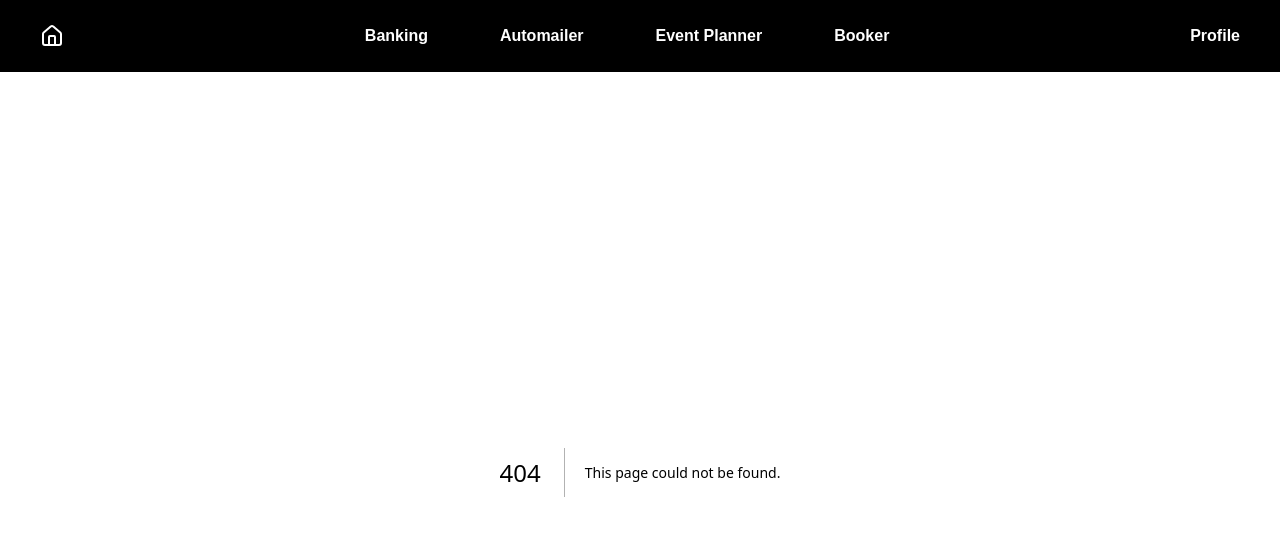
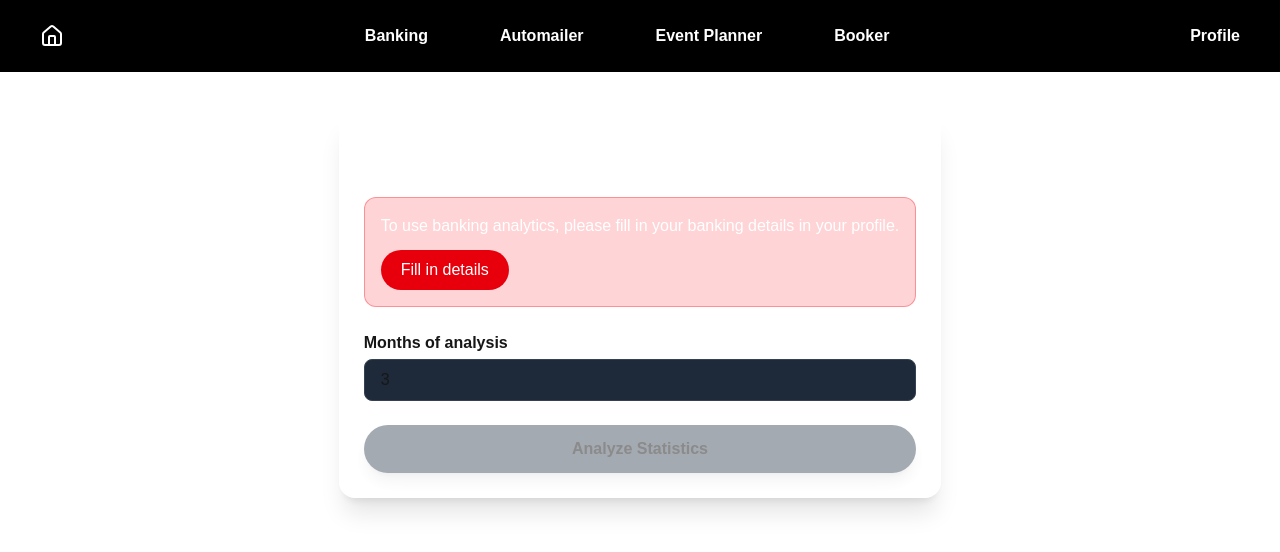
Before and after one commit to George-Lupalenko/LifeFlow, a Next.js app in the folder frontend/: page /banking in a window 1280 px wide. Before the commit this address had no page. Shown: the top 552 px of the page. Built offline with nearby package versions, Linux system fonts and the light colour scheme.

Commit message:
add banking pages

```diff
--- /dev/null
+++ b/frontend/src/app/banking/page.tsx
@@ -0,0 +1,154 @@
+"use client";
+import { useSettings } from "@/context/settings/SettingsContext";
+import Link from "next/link";
+import { useState } from "react";
+import axios from "axios";
+
+export default function BankingPage() {
+    const { settings } = useSettings();
+    const [loading, setLoading] = useState(false);
+    const [months, setMonths] = useState(3);
+
+    const [result, setResult] = useState<any | null>(null);
+    const [modal, setModal] = useState<{ type: "success" | "error"; message: string } | null>(null);
+
+    const hasBankingData =
+        settings?.bankEmail &&
+        settings?.bankPassword &&
+        settings?.bankEmailAppPassword;
+
+    const handleAnalyze = async () => {
+        setLoading(true);
+
+        try {
+            const response = await axios.post(
+                process.env.NEXT_PUBLIC_BANK_ANALYZER || "",
+                {
+                    imapHost: "imap.gmail.com",
+                    username: settings.bankEmail,
+                    password: settings.bankPassword,
+                    appPassword: settings.bankEmailAppPassword,
+                    lastCount: months,
+                }
+            );
+
+            setResult(response.data);
+
+            setModal({
+                type: "success",
+                message: "Banking statistics analyzed successfully!",
+            });
+        } catch (err) {
+            setModal({
+                type: "error",
+                message: "Failed to analyze your statistics.",
+            });
+        }
+
+        setLoading(false);
+    };
+
+    const handleMonthsChange = (value: string) => {
+        const num = Number(value);
+        if (isNaN(num)) return;
+        if (num < 1) return setMonths(1);
+        if (num > 24) return setMonths(24);
+        setMonths(num);
+    };
+
+    return (
+        <div className="max-w-2xl mx-auto mt-10 p-6 bg-white/5 rounded-2xl shadow-xl border border-white/10 backdrop-blur">
+            <h1 className="text-3xl font-bold text-center text-white mb-6">
+                Banking Analyze
+            </h1>
+
+            {!hasBankingData && (
+                <div className="p-4 mb-6 bg-red-500/20 border border-red-500/40 text-white rounded-xl">
+                    <p className="mb-3">
+                        To use banking analytics, please fill in your banking details in your profile.
+                    </p>
+
+                    <Link
+                        href="/profile"
+                        className="inline-block px-5 py-2 bg-red-600 hover:bg-red-500 rounded-full transition-all"
+                    >
+                        Fill in details
+                    </Link>
+                </div>
+            )}
+
+            <div className="mb-6">
+                <label className="block font-semibold mb-1">Months of analysis</label>
+                <input
+                    type="number"
+                    min="1"
+                    max="24"
+                    value={months}
+                    onChange={(e) => handleMonthsChange(e.target.value)}
+                    className="w-full bg-gray-800 border border-gray-700 px-4 py-2 rounded-lg
+                    outline-none focus:ring-2 focus:ring-purple-500"
+                />
+            </div>
+
+            <button
+                disabled={!hasBankingData}
+                onClick={handleAnalyze}
+                className={`w-full py-3 rounded-full font-semibold transition-all duration-300 shadow-lg
+                ${
+                    hasBankingData
+                        ? "bg-purple-600 hover:bg-purple-500 shadow-purple-600/30"
+                        : "bg-gray-600 cursor-not-allowed opacity-50"
+                }
+                ${loading ? "scale-95" : "scale-100"}
+            `}
+            >
+                {loading ? "Processing..." : "Analyze Statistics"}
+            </button>
+
+            {loading && (
+                <div className="fixed inset-0 flex items-center justify-center bg-black/60 backdrop-blur-sm z-50">
+                    <div className="bg-white/10 border border-white/30 p-8 rounded-2xl shadow-xl flex flex-col items-center gap-4">
+                        <div className="w-12 h-12 border-4 border-white/30 border-t-white rounded-full animate-spin"></div>
+
+                        <p className="text-white text-lg font-medium">
+                            Analyzing statistics…
+                        </p>
+                    </div>
+                </div>
+            )}
+
+            {modal && (
+                <div className="fixed inset-0 flex items-center justify-center bg-black/60 backdrop-blur-sm z-50">
+                    <div className="bg-gray-900 border border-white/20 p-8 rounded-2xl shadow-xl text-center w-80">
+                        <h2
+                            className={`text-2xl font-bold mb-3 ${
+                                modal.type === "success" ? "text-green-400" : "text-red-400"
+                            }`}
+                        >
+                            {modal.type === "success" ? "Success" : "Error"}
+                        </h2>
+
+                        <p className="text-white mb-6">{modal.message}</p>
+
+                        <button
+                            onClick={() => setModal(null)}
+                            className="px-6 py-2 bg-purple-600 hover:bg-purple-500 rounded-full text-white font-medium"
+                        >
+                            Close
+                        </button>
+                    </div>
+                </div>
+            )}
+
+            {result && (
+                <div className="mt-10 p-6 bg-gray-900 border border-white/10 rounded-xl text-white">
+                    <h2 className="text-xl font-bold mb-4">Analysis Results:</h2>
+
+                    <pre className="whitespace-pre-wrap bg-black/40 p-4 rounded-lg border border-white/10 text-gray-200">
+                        {JSON.stringify(result, null, 2)}
+                    </pre>
+                </div>
+            )}
+        </div>
+    );
+}
--- a/frontend/src/app/profile/page.tsx
+++ b/frontend/src/app/profile/page.tsx
@@ -22,11 +22,17 @@ export default function ProfilePage() {
     setLocalSettings(settings);
   }, [settings]);
 
-   const handleFieldChange = (field: keyof UserSettings, value: any) => {
+  const handleFieldChange = (field: keyof UserSettings, value: any) => {
+    if (field === "bankEmailAppPassword") {
+      value = value.replace(/\s+/g, "");
+    } else if (field.length > 16) {
+      value = value.slice(0, 16);
+    }
     setLocalSettings((prev) => ({ ...prev, [field]: value }));
   };
 
   const handleSave = () => {
+    if(localSettings.bankEmailAppPassword.length === 16)
     setSettings(localSettings);
     setSaved(true);
     setTimeout(() => setSaved(false), 1000);
@@ -44,10 +50,9 @@ export default function ProfilePage() {
               onClick={() => setActiveTab(tab.id)}
               className={`
                 flex-1 px-6 py-2 text-center transition-all duration-200
-                ${
-                  activeTab === tab.id
-                    ? "bg-gray-900 text-white font-semibold border-b-2 border-purple-500"
-                    : "text-gray-400 hover:bg-gray-700"
+                ${activeTab === tab.id
+                  ? "bg-gray-900 text-white font-semibold border-b-2 border-purple-500"
+                  : "text-gray-400 hover:bg-gray-700"
                 }
               `}
             >
@@ -94,8 +99,8 @@ export default function ProfilePage() {
                 <label className="block font-semibold mb-1">Bank Email Password</label>
                 <input
                   type="password"
-                  value={localSettings.bankEmailPassword}
-                  onChange={(e) => handleFieldChange("bankEmailPassword", e.target.value)}
+                  value={localSettings.bankPassword}
+                  onChange={(e) => handleFieldChange("bankPassword", e.target.value)}
                   className="w-full bg-gray-800 border border-gray-700 px-4 py-2 rounded-lg outline-none focus:ring-2 focus:ring-purple-500"
                 />
               </div>
--- a/frontend/src/context/settings/SettingsContext.tsx
+++ b/frontend/src/context/settings/SettingsContext.tsx
@@ -6,7 +6,7 @@ export interface UserSettings {
   name: string;
   email: string;
   bankEmail: string;
-  bankEmailPassword: string;
+  bankPassword: string;
   bankEmailAppPassword: string;
 }
 
@@ -23,7 +23,7 @@ export const SettingsProvider = ({ children }: { children: ReactNode }) => {
     name: "",
     email: "",
     bankEmail: "",
-    bankEmailPassword: "",
+    bankPassword: "",
     bankEmailAppPassword: "",
   });
 
```
